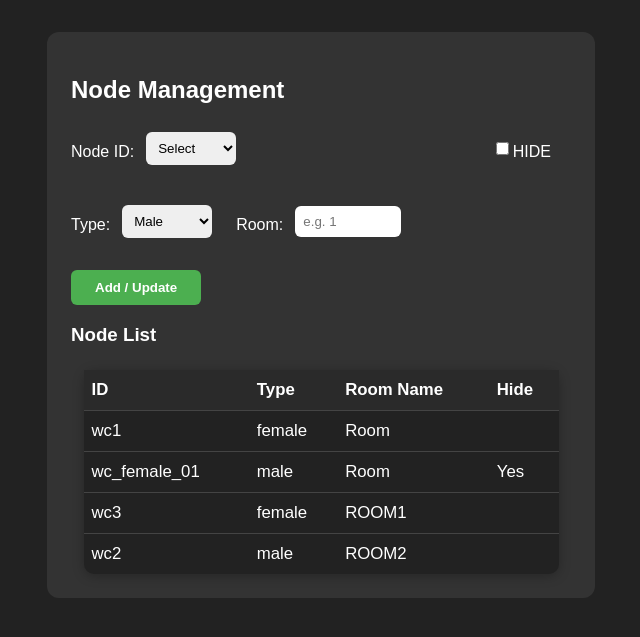
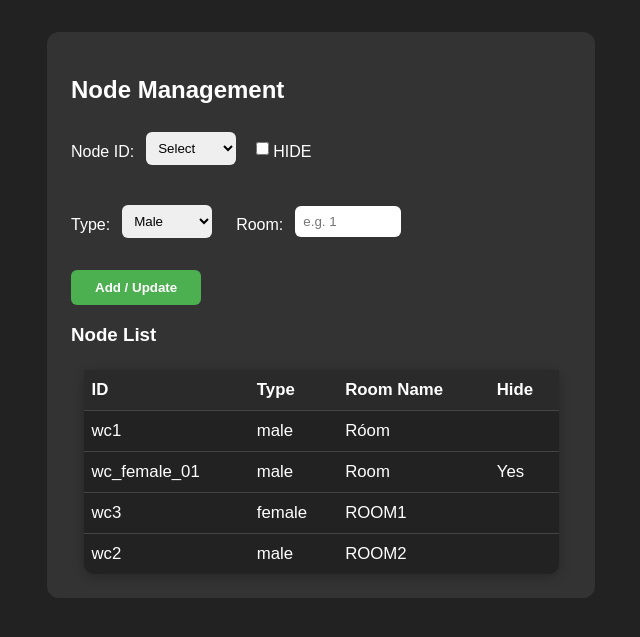
Before and after one commit to jakeliedo/ESP32-web-control, a Flask app: page /nodes in a window 1280 px wide. Shown: the top 637 px of the page, without its empty margins (319-959 px from the left). Run offline with Flask 3, Linux system fonts and the light colour scheme; data comes from the database, SQL or seed files in the repository; both versions use the stored data as it was after the commit.

Commit message:
Update fantastic management UI

```diff
--- a/PC_host/app.py
+++ b/PC_host/app.py
@@ -6,6 +6,7 @@
 import os
 import uuid
 import requests
+from collections import deque
 
 # Import modules
 from config import DEBUG, SECRET_KEY, HOST, PORT, MQTT_BROKER, MQTT_PORT
@@ -143,7 +144,7 @@
             margin-bottom: 40px;
         }
         .hide-group { margin-right: 20px !important; gap: 2px !important; }
-        .hide-group label { margin-left: 2px !important; font-size: 1rem; }
+        .hide-group label { margin-left: 1px !important; font-size: 1rem; }
         .inline-row { flex-direction: row; align-items: center; gap: 12px; }
         /* Đảm bảo checkbox và label HIDE sát nhau, nhóm này sát lề phải nhưng không quá xa */
     }
@@ -153,7 +154,7 @@
         margin: 0;
     }
     .hide-group label {
-        margin-left: 4px;
+        margin-left: 10px;
         font-size: 1.08rem;
     }
     /* Đảm bảo .hide-group luôn nằm sát lề phải, checkbox và label gần nhau, đẹp trên cả desktop và mobile */
@@ -424,6 +425,10 @@
         # Fall back to simple template if templates not found
         return render_template_string(HTML)
 
+# --- Simple UI: Track recent commands for status lines ---
+# Lưu 3 lệnh FLUSH gần nhất cho simple UI
+recent_commands = deque(maxlen=3)
+
 @app.route("/simple", methods=["GET", "POST"])
 def simple_index():
     """Mobile-optimized simple UI with 2x2 grid layout"""
@@ -449,6 +454,11 @@
 
                 print(f"✅ Simple UI: Sent {action} to node {node_id}, success: {success}")
 
+                # Nếu là lệnh FLUSH thì lưu lại
+                if action.lower() == "flush" or action.endswith("_on"):
+                    now_str = time.strftime('%H:%M:%S', time.localtime())
+                    recent_commands.appendleft(f"FLUSH sent to {node_id} ({now_str})")
+
             except Exception as e:
                 print(f"❌ Error in simple UI control: {e}")
         else:
@@ -460,7 +470,10 @@
     try:
         nodes = get_nodes_with_mock_data()
         print(f"🔍 Simple UI rendering: Found {len(nodes)} nodes")
-        return render_template('simple.html', nodes=nodes)
+        # Status lines: 3 lệnh FLUSH gần nhất + 1 dòng thời gian
+        status_lines = list(recent_commands)
+        status_lines.append(f"Time: {time.strftime('%H:%M:%S', time.localtime())}")
+        return render_template('simple.html', nodes=nodes, status_lines=status_lines)
     except Exception as e:
         print(f"❌ Error rendering simple UI: {e}")
         # Fall back to old HTML template if simple.html not found
@@ -667,7 +680,7 @@
       button { width: 100%; }
       .inline-row { flex-direction: row; align-items: center; gap: 12px; }
       .hide-group { margin-right: 20px !important; gap: 2px !important; }
-      .hide-group label { margin-left: 2px !important; font-size: 1rem; }
+      .hide-group label { margin-left: 1px !important; font-size: 1rem; }
       .short-select, .short-input { width: 100%; }
     }
     </style></head><body>
@@ -689,7 +702,7 @@
             <option value="{{nid}}">{{nid}}</option>
           {% endfor %}
         </select>
-        <div class="hide-group">
+        <div class="hide-group" style="margin-left:8px;">
           <input type="checkbox" name="hide" id="hide">
           <label for="hide" style="margin:0 0 0 2px;">HIDE</label>
         </div>
--- a/PC_host/config/devices.json
+++ b/PC_host/config/devices.json
@@ -1,8 +1,8 @@
 [
   {
     "node_id": "wc1",
-    "node_type": "female",
-    "name": "Room",
+    "node_type": "male",
+    "name": "Róom",
     "hide": false
   },
   {
```
Also changed, not shown: PC_host/templates/simple.html (+10 -0 lines), PC_host/data/wc_system.db.
